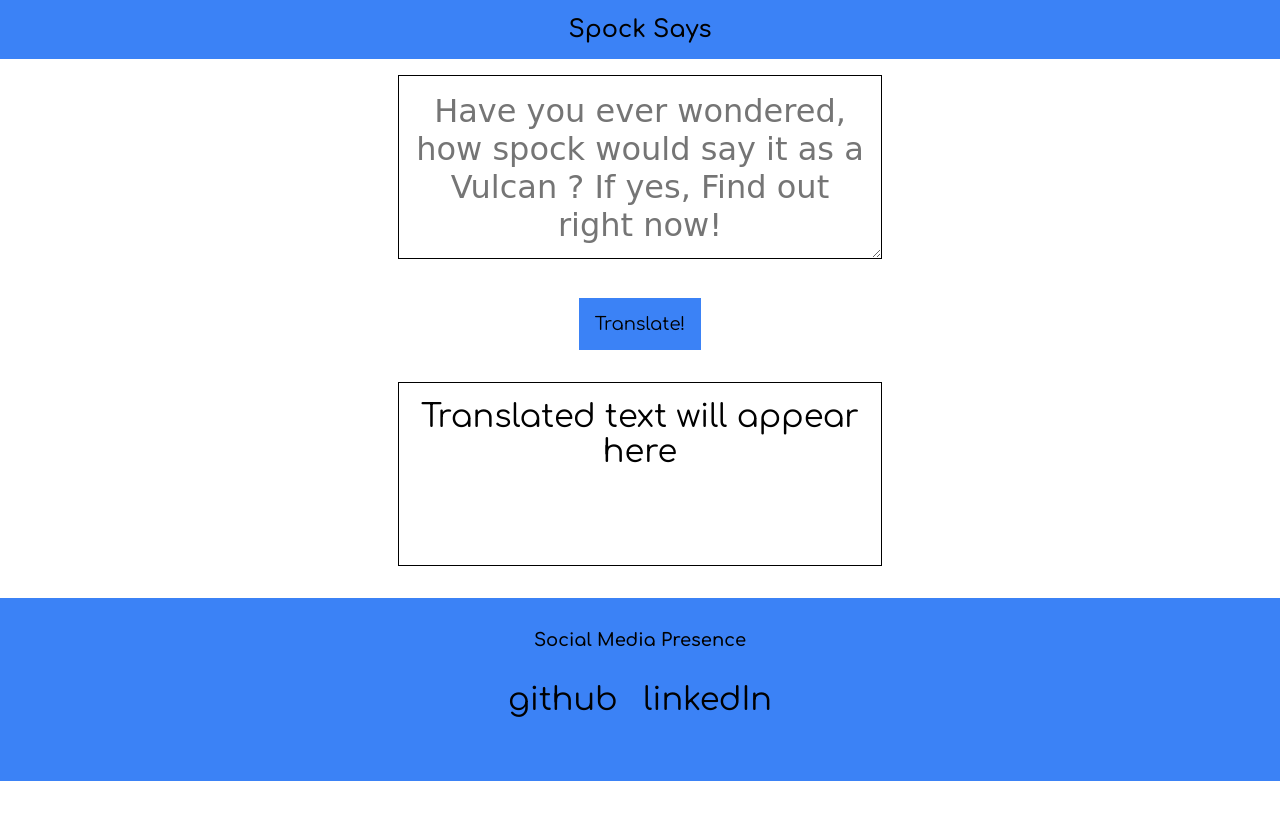
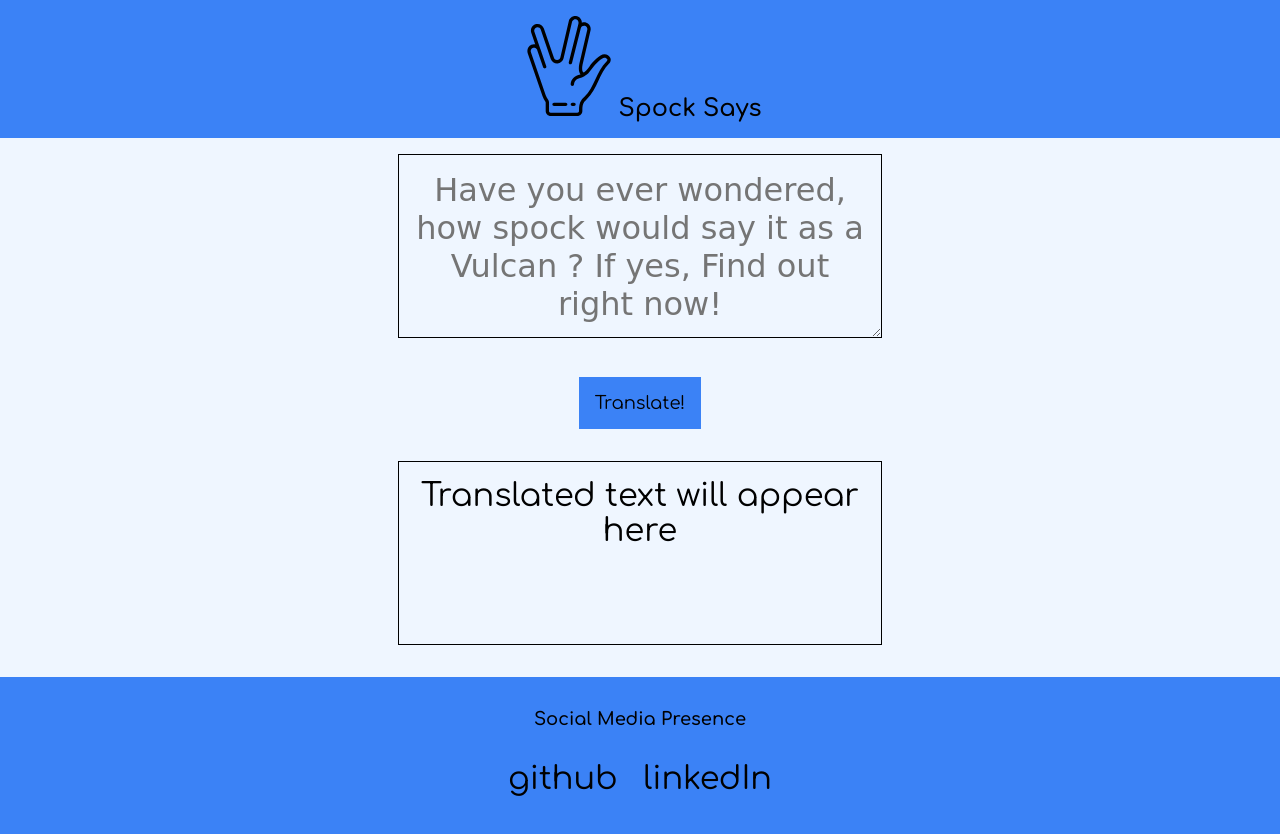
Before and after one commit to anugrahsinghal/vulcan-translator, a plain HTML site: page index.html in a window 1280 px wide. Before the commit the page ends 800 px from the top, so only its background shows below. Drawn offline with Linux system fonts and the light colour scheme.

Commit message:
feat: added SVG

```diff
--- a/index.html
+++ b/index.html
@@ -8,7 +8,9 @@
     <script async defer src="app.js"></script>
   </head>
   <body>
-    <header class="container-center">Spock Says</header>
+    <header class="container-center">
+      <img src="/vulcan-salute.svg" alt="vulcan-salute" height="100px" style="display: inline;">Spock Says
+    </header>
 
     <div class="container-center">
       <textarea
--- a/styles.css
+++ b/styles.css
@@ -7,12 +7,14 @@
 
 :root {
   --primary-color: #3b82f6;
+  --bg-color: #EFF6FF
 }
 
 body {
   margin: 0;
   font-family: "Comfortaa", cursive;
   font-size: xx-large;
+  background-color: var(--bg-color);
 }
 
 header {
@@ -25,6 +27,7 @@
 #user-input {
   font-size: xx-large;
   font-family: "Indie Flower", cursive;
+  background-color: var(--bg-color);
 }
 
 .text {
```
Also changed, not shown: vulcan-salute.svg (added).
